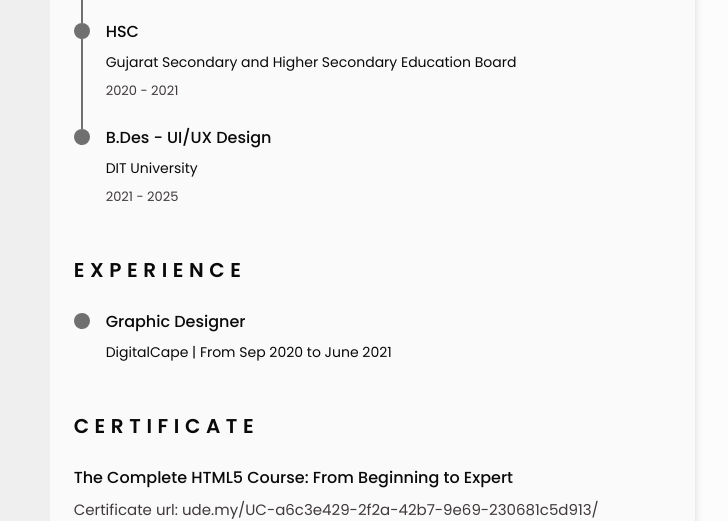
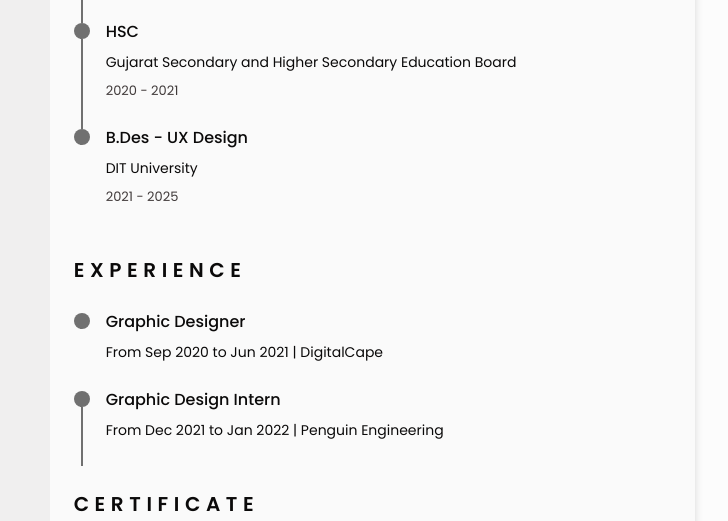
Before and after one commit to chintan1209/chintanfruitwala, a plain HTML site: page resume/index.html in a window 1280 px wide. Shown: the part 213-734 px from the top of the page, 429-1157 px from the left. Drawn offline with nearby package versions, Linux system fonts and the light colour scheme.

Commit message:
Update index.html

```diff
--- a/resume/index.html
+++ b/resume/index.html
@@ -230,7 +230,7 @@
                                 </div>
 
                                 <div class="education__data bd-grid">
-                                    <h3 class="education__title">B.Des - UI/UX Design </h3>
+                                    <h3 class="education__title">B.Des - UX Design </h3>
                                     <span class="education__studies"> DIT University</span>
                                     <span class="education__year">2021 - 2025</span>
                                 </div>
@@ -250,22 +250,23 @@
 
                                 <div class="experience__data bd-grid">
                                     <h3 class="experience__title">Graphic Designer</h3>
-                                    <span class="experience__company">DigitalCape | From Sep 2020 to June 2021  </span>
+                                    <span class="experience__company">From Sep 2020 to Jun 2021 | DigitalCape </span>
                                     <!-- <p class="experience__description">Lorem, ipsum dolor sit amet consectetur adipisicing elit. Blanditiis accusantium ipsa hic labore eius illum deleniti, ratione nisi? Aliquid, odio!</p> -->
                                 </div>
+
                             </div>
 
                             <div class="experience__content">
-                                <!-- <div class="experience__time">
-                                    <span class="experience__rounder"></span> -->
-                                    <!-- <span class="experience__line"></span> -->
+                                <div class="experience__time">
+                                    <span class="experience__rounder"></span>
+                                    <span class="experience__line"></span>
                                 </div>
 
-                                <!-- <div class="experience__data bd-grid">
-                                    <h3 class="experience__title">Graphic Designer</h3>
+                                 <div class="experience__data bd-grid">
+                                    <h3 class="experience__title">Graphic Design Intern</h3>
                                     <span class="experience__company">From Dec 2021 to Jan 2022 | Penguin Engineering </span>
-                                    <p class="experience__description">Lorem, ipsum dolor sit amet consectetur adipisicing elit. Blanditiis accusantium ipsa hic labore eius illum deleniti, ratione nisi? Aliquid, odio!</p>
-                                </div> -->
+                                   <!--  <p class="experience__description">Lorem, ipsum dolor sit amet consectetur adipisicing elit. Blanditiis accusantium ipsa hic labore eius illum deleniti, ratione nisi? Aliquid, odio!</p> -->
+                                </div>
                             </div>
 
                            <!--  <div class="experience__content">
```
